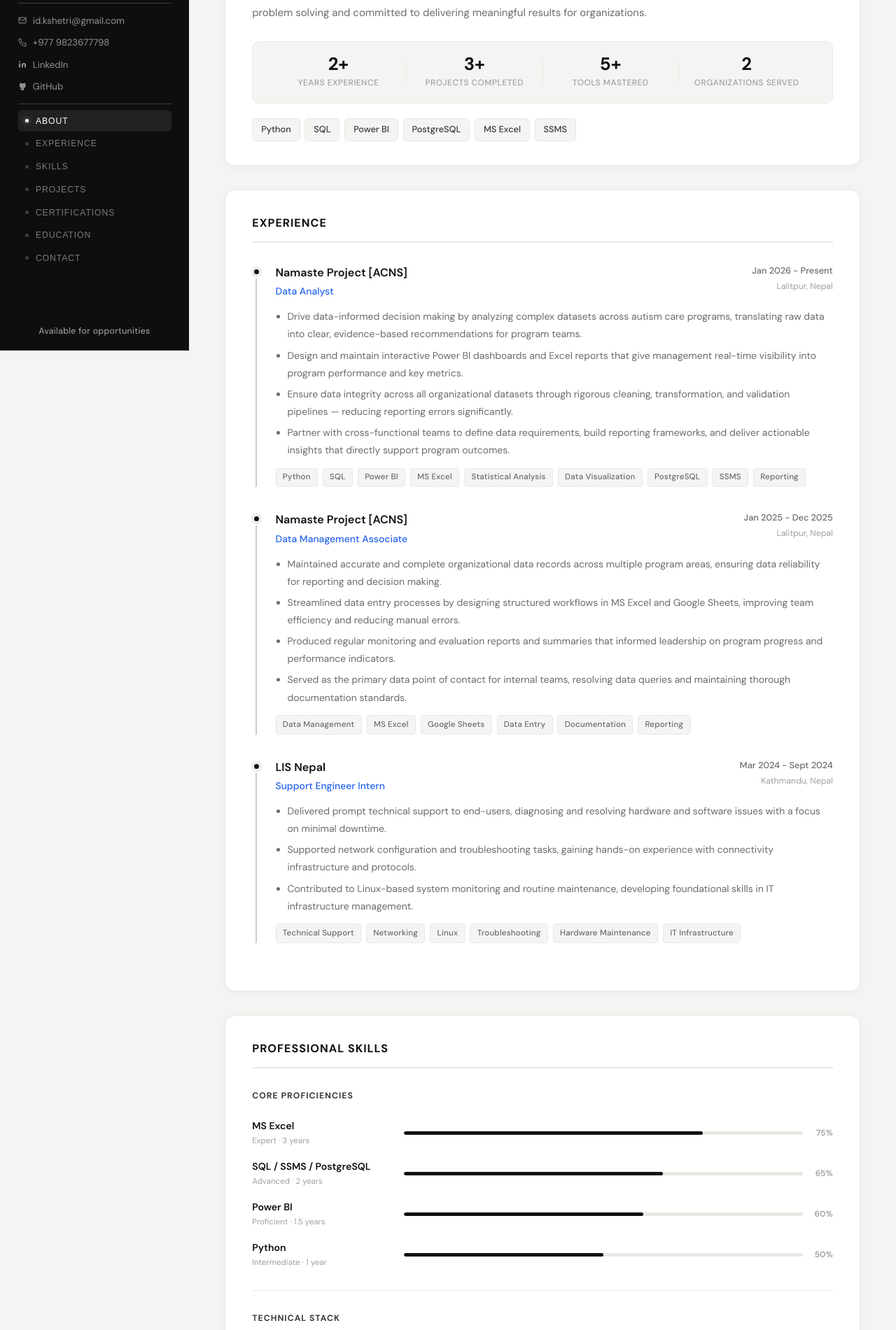
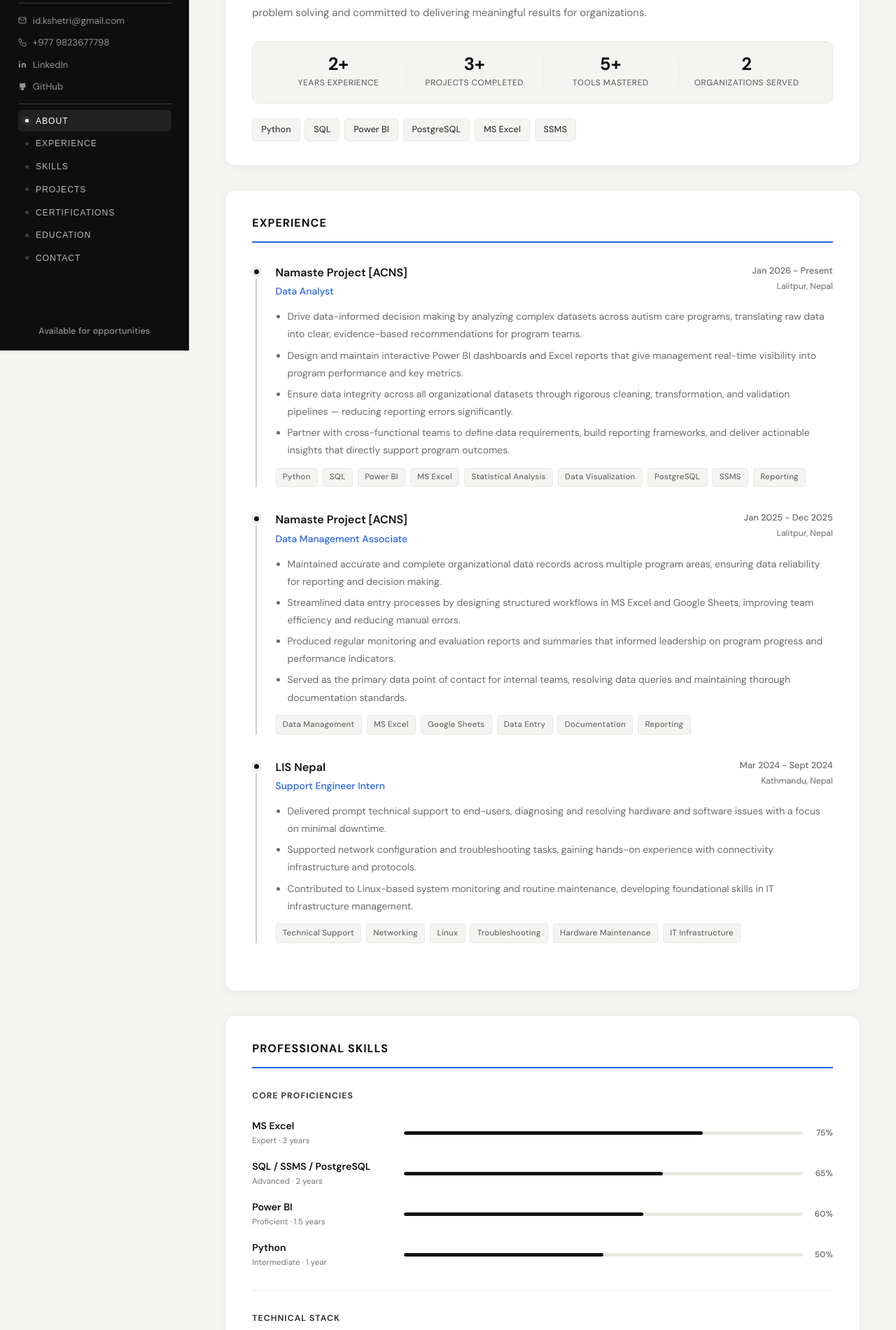
Before and after one commit to BishalKshetri/portfolio2026, a Next.js app: page / in a window 1280 px wide. Shown: the part 299-2200 px from the top of the page at 70% size. Built offline with nearby package versions, Linux system fonts and the light colour scheme.

Commit message:
final build

```diff
--- a/app/globals.css
+++ b/app/globals.css
@@ -13,7 +13,7 @@
   --text: #111111;
   --text-mid: #3a3a3a;
   --text-light: #6b6b6b;
-  --text-xlight: #a0a0a0;
+  --text-xlight: #777777;
   --nav: #0e0e0e;
   --accent: #2563eb;
   --accent-light: #eff6ff;
--- a/components/Section.tsx
+++ b/components/Section.tsx
@@ -41,7 +41,7 @@ const styles: Record<string, React.CSSProperties> = {
 titleRow: {
     marginBottom: "1.75rem",
     paddingBottom: "0.8rem",
-    borderBottom: "2px solid var(--border)",
+    borderBottom: "2px solid var(--accent)",
   },
   title: {
     fontSize: "0.95rem",
--- a/components/Sidebar.tsx
+++ b/components/Sidebar.tsx
@@ -316,7 +316,7 @@ const styles: Record<string, React.CSSProperties> = {
     borderRadius: 6,
     cursor: "pointer",
     fontSize: "0.72rem",
-    color: "rgba(255,255,255,0.45)",
+    color: "rgba(255,255,255,0.7)",
     paddingTop: "0.5rem",
     paddingBottom: "0.5rem",
     paddingLeft: "0.6rem",
--- a/components/sections/About.tsx
+++ b/components/sections/About.tsx
@@ -179,7 +179,7 @@ const styles: Record<string, React.CSSProperties> = {
   },
   statLabel: {
     fontSize: "0.7rem",
-    color: "var(--text-xlight)",
+    color: "var(--text-light)",
     fontWeight: 500,
     textTransform: "uppercase",
     letterSpacing: "0.5px",
--- a/components/sections/Contact.tsx
+++ b/components/sections/Contact.tsx
@@ -26,7 +26,7 @@ export default function Contact() {
           </div>
         </a>
 
-        <a href={profile.linkedin} target="_blank" rel="noreferrer" style={styles.card}>
+        <a href={profile.linkedin} target="_blank" rel="noreferrer" style={styles.card} aria-label="Visit LinkedIn profile">
           <div style={styles.cardIcon}>
             <LinkedinIcon />
           </div>
--- a/components/sections/Experience.tsx
+++ b/components/sections/Experience.tsx
@@ -116,7 +116,7 @@ const styles: Record<string, React.CSSProperties> = {
   },
   location: {
     fontSize: "0.72rem",
-    color: "var(--text-xlight)",
+    color: "var(--text-light)",
     whiteSpace: "nowrap",
   },
   bullets: {
```
